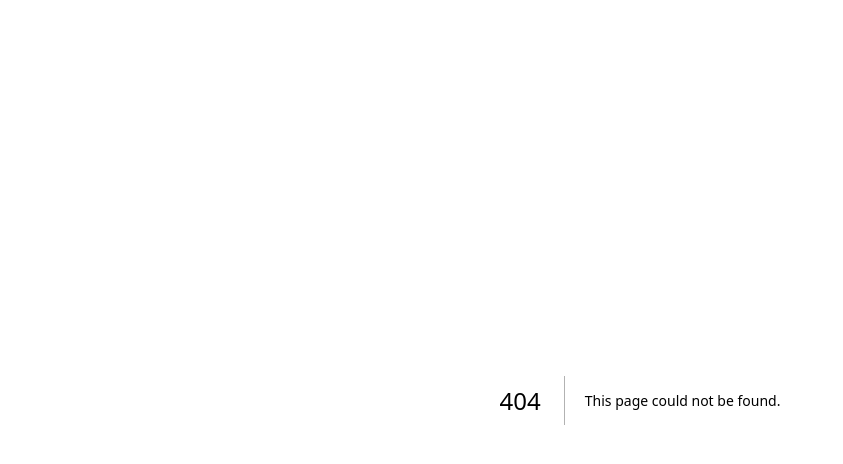
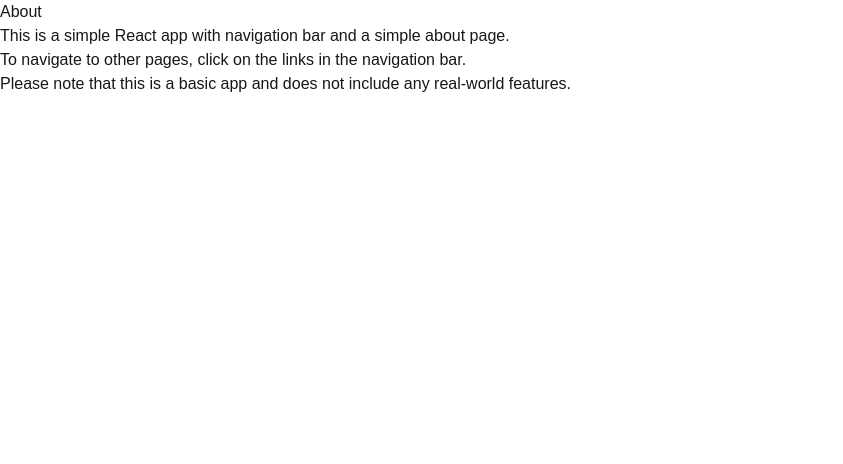
Before and after one commit to pasiama/alx-project-0x02-setup, a Next.js app in the folder alx-project-0x02/: page /about in a window 1280 px wide. Before the commit this address had no page. Shown: the top 464 px of the page, without its empty margins (0-843 px from the left). Built offline with nearby package versions, Linux system fonts and the light colour scheme.

Commit message:
2. Basic Routing in Next.js

```diff
--- a/alx-project-0x02/components/layout/header.tsx
+++ b/alx-project-0x02/components/layout/header.tsx
@@ -1,5 +1,9 @@
+import Link from "next/link";
+
 export default function Header() {
-      return (
-       <div></div>
-      );
-    }
+  return (
+    <div>
+      <Link href="/about">About</Link> | <Link href="/about">About</Link>
+    </div>
+  );
+}
--- /dev/null
+++ b/alx-project-0x02/pages/about.tsx
@@ -0,0 +1,10 @@
+export default function About() {
+      return (
+       <div>
+            <h1>About</h1>
+            <p>This is a simple React app with navigation bar and a simple about page.</p>
+            <p>To navigate to other pages, click on the links in the navigation bar.</p>
+            <p>Please note that this is a basic app and does not include any real-world features.</p>
+       </div>
+      );
+    }
--- /dev/null
+++ b/alx-project-0x02/pages/home.tsx
@@ -0,0 +1,12 @@
+import Link from "next/link";
+
+export default function Home() {
+       return (
+        <div>
+              <h1>Welcome to my React App!</h1>
+              <p>This is a simple React application.</p>
+              <Link href="/about">About</Link> | <Link href="/contact">Contact</Link>
+              {/* Add other routes here */}
+        </div>
+       );
+    }
```
